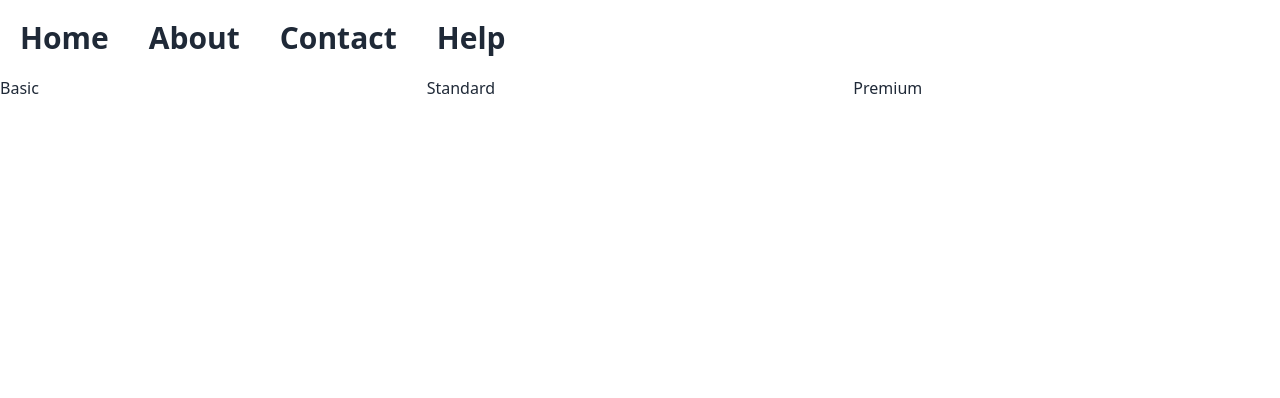
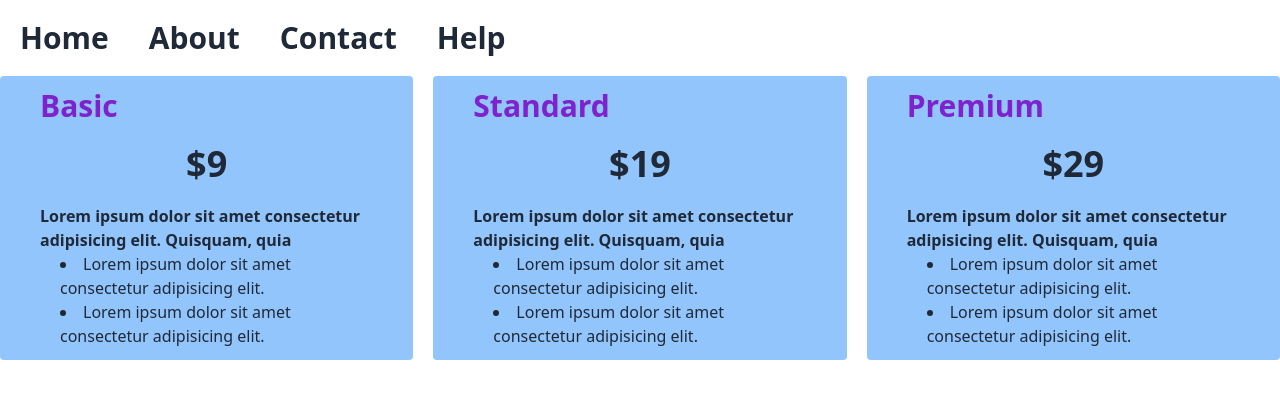
Before and after one commit to AshikurZaman01/React-Practice_, a React (Vite) app: page / in a window 1280 px wide. Shown: the top 398 px of the page. Built offline with nearby package versions, Linux system fonts and the light colour scheme.

Commit message:
complete pricing list

```diff
--- a/src/Components/Pricing/Price.jsx
+++ b/src/Components/Pricing/Price.jsx
@@ -38,7 +38,7 @@ const Price = () => {
     return (
         <div>
 
-            <div className="grid grid-cols-3">
+            <div className="grid grid-cols-3 gap-5">
                 {
                     priceItems.map(item => <PriceItems key={item.id} item={item}></PriceItems>)
                 }
--- a/src/Components/Pricing/PriceItems.jsx
+++ b/src/Components/Pricing/PriceItems.jsx
@@ -5,10 +5,22 @@ const PriceItems = ({ item }) => {
     const { name, price, desc, features } = item;
 
     return (
-        <div>
+        <div className="mx-auto bg-blue-300 px-10 py-3 rounded">
 
             <div>
-                <h1>{name}</h1>
+                <h1 className="text-3xl text-purple-700 font-bold">{name}</h1>
+            </div>
+
+            <div>
+                <h4 className="text-center mt-5 text-4xl font-bold">{price}</h4>
+            </div>
+            <div>
+                <h4 className="mt-5 font-bold">{desc}</h4>
+            </div>
+            <div>
+                {
+                    features.map((feature, item) => <li key={item} className="list-disc ml-5">{feature}</li>)
+                }
             </div>
 
         </div>
```
